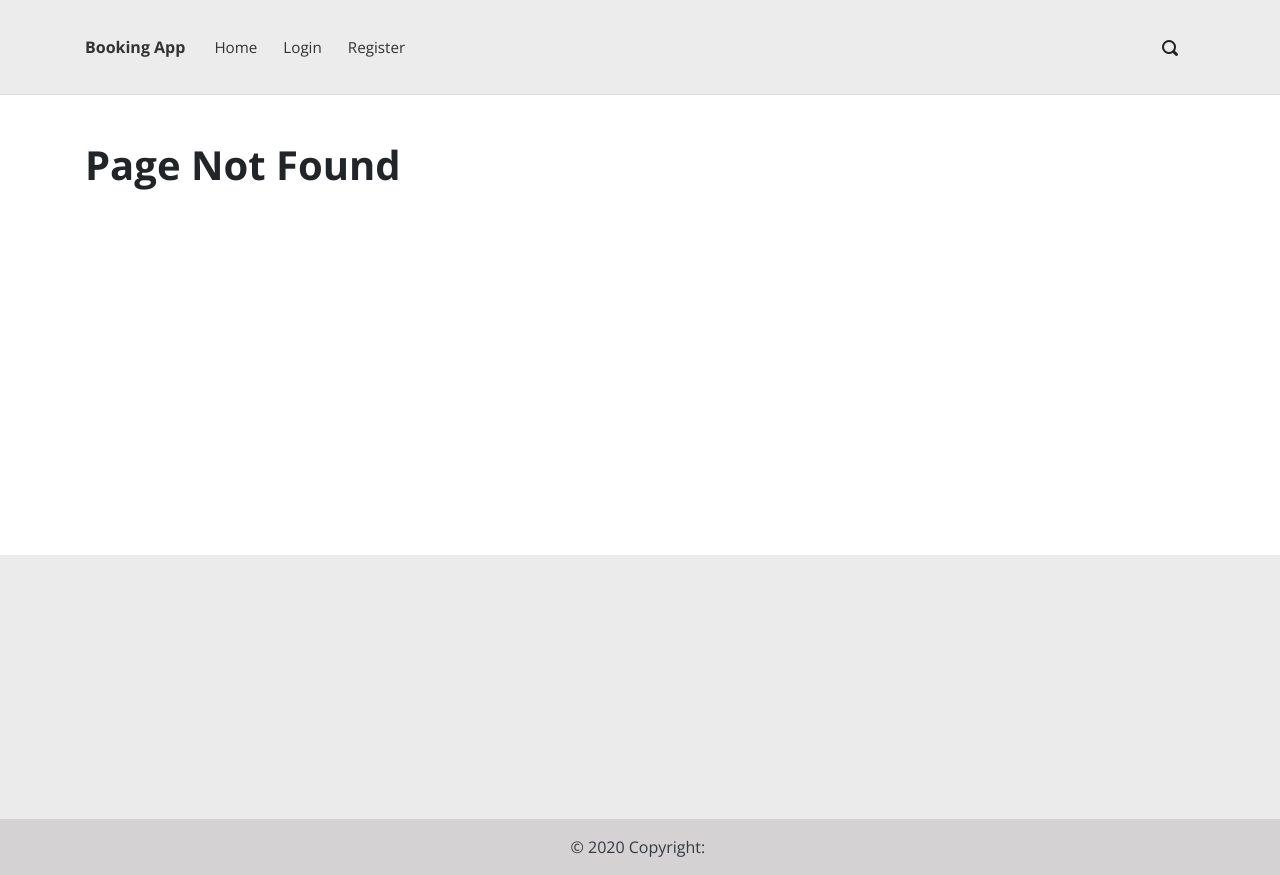
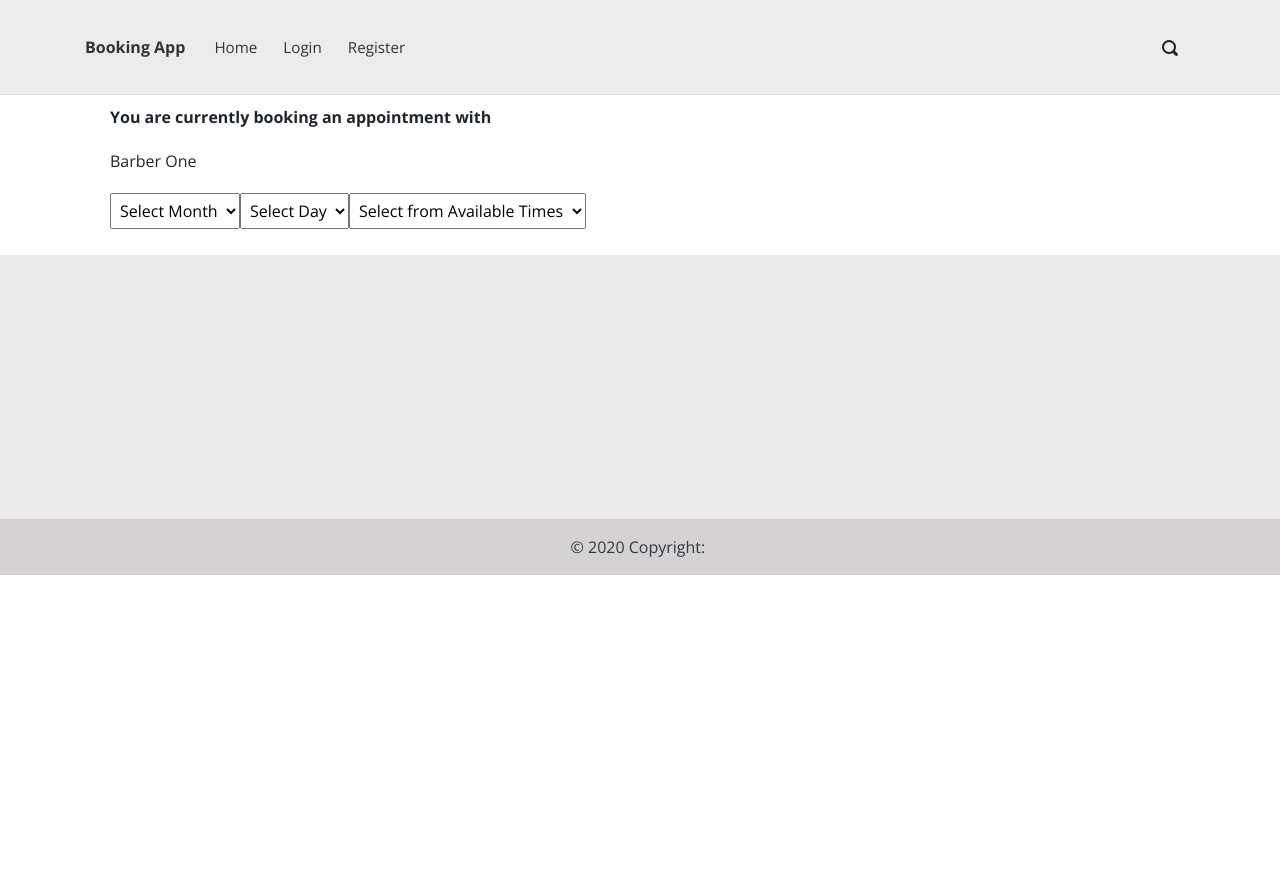
Before and after one commit to nathanolah/booking-app-front-end, an Angular app in the folder booking-app/: page /appointment-form in a window 1280 px wide. Before the commit this address had no page. After the commit the page ends 800 px from the top, so only its background shows below. Built offline with nearby package versions, Linux system fonts and the light colour scheme.

Commit message:
Added basic appointment form

```diff
--- a/booking-app/src/app/app-routing.module.ts
+++ b/booking-app/src/app/app-routing.module.ts
@@ -9,6 +9,7 @@ import { ShopProfileComponent } from './shop-profile/shop-profile.component';
 import { ProfilePageComponent } from './profile-page/profile-page.component';
 import { ReviewsListComponent } from './reviews-list/reviews-list.component';
 import { BarberProfileComponent } from './barber-profile/barber-profile.component';
+import { AppointmentFormComponent } from './appointment-form/appointment-form.component';
 
 const routes: Routes = [
   { path: 'home', component: HomeComponent },
@@ -18,6 +19,7 @@ const routes: Routes = [
   { path: 'profile-page', component: ProfilePageComponent },
   { path: 'reviews-list', component: ReviewsListComponent },
   { path: 'barber-profile', component: BarberProfileComponent },
+  { path: 'appointment-form', component: AppointmentFormComponent },
   { path: '', redirectTo: '/home', pathMatch: 'full'},
   { path: '**', component: PageNotFoundComponent }
 
--- a/booking-app/src/app/app.module.ts
+++ b/booking-app/src/app/app.module.ts
@@ -14,6 +14,7 @@ import { AccountSettingsComponent } from './account-settings/account-settings.co
 import { ShopProfileComponent } from './shop-profile/shop-profile.component';
 import { BarberProfileComponent } from './barber-profile/barber-profile.component';
 import { ReviewsListComponent } from './reviews-list/reviews-list.component';
+import { AppointmentFormComponent } from './appointment-form/appointment-form.component';
 
 @NgModule({
   declarations: [
@@ -28,7 +29,8 @@ import { ReviewsListComponent } from './reviews-list/reviews-list.component';
     AccountSettingsComponent,
     ShopProfileComponent,
     BarberProfileComponent,
-    ReviewsListComponent
+    ReviewsListComponent,
+    AppointmentFormComponent
   ],
   imports: [
     BrowserModule,
--- /dev/null
+++ b/booking-app/src/app/appointment-form/appointment-form.component.css
@@ -0,0 +1,8 @@
+[class*="col-"] {
+    background-clip: padding-box;
+    border: 10px solid transparent;
+}
+
+[class*="form-select"] {
+    padding: 5px;
+}
--- /dev/null
+++ b/booking-app/src/app/appointment-form/appointment-form.component.html
@@ -0,0 +1,74 @@
+
+<div class="container">
+    <div class="wrapper fadeInDown">
+        <div id="formContent">
+          <!-- Tabs Titles -->
+
+          <!-- Icon -->
+          <div class="container">
+            <div class="row">
+              <div class="col-sm">
+                <strong>You are currently booking an appointment with</strong>
+              </div>
+              <div class="col-sm">
+
+              </div>
+            </div>
+            <div class="row">
+                <div class="col-sm">
+                    Barber One
+                </div>
+            </div>
+            <div class="row">
+                <div class ="col-sm">
+                <select class="form-select form-select-lg mb-3" aria-label=".form-select-lg example">
+                    <option selected>Select Month</option>
+                    <option value="1">January</option>
+                    <option value="2">February</option>
+                    <option value="3">March</option>
+                    <option value="4">April</option>
+                    <option value="5">May</option>
+                    <option value="6">June</option>
+                    <option value="7">July</option>
+                    <option value="8">August</option>
+                    <option value="9">September</option>
+                    <option value="10">October</option>
+                    <option value="11">November</option>
+                    <option value="12">December</option>
+                  </select>
+                  <select class="form-select form-select-lg mb-3" aria-label=".form-select-lg example">
+                    <option selected>Select Day</option>
+                    <option value="1">1</option>
+                    <option value="2">2</option>
+                    <option value="3">3</option>
+                    <option value="4">4</option>
+                    <option value="5">5</option>
+                    <option value="6">6</option>
+                    <option value="7">7</option>
+                    <option value="8">8</option>
+                    <option value="9">9</option>
+                    <option value="10">10</option>
+                    <option value="11">11</option>
+                    <option value="12">12</option>
+                  </select>
+                  <select class="form-select form-select-lg mb-3" aria-label=".form-select-lg example">
+                    <option selected>Select from Available Times</option>
+                    <option value="1">11:30am</option>
+                    <option value="2">2:30pm</option>
+                    <option value="3">3:45pm</option>
+                  </select>
+                </div>
+
+
+          </div>
+
+
+
+
+
+
+
+
+        </div>
+      </div>
+</div>
--- /dev/null
+++ b/booking-app/src/app/appointment-form/appointment-form.component.ts
@@ -0,0 +1,15 @@
+import { Component, OnInit } from '@angular/core';
+
+@Component({
+  selector: 'app-appointment-form',
+  templateUrl: './appointment-form.component.html',
+  styleUrls: ['./appointment-form.component.css']
+})
+export class AppointmentFormComponent implements OnInit {
+
+  constructor() { }
+
+  ngOnInit(): void {
+  }
+
+}
--- a/booking-app/src/app/profile-page/profile-page.component.html
+++ b/booking-app/src/app/profile-page/profile-page.component.html
@@ -11,7 +11,7 @@
                       <p class="text-muted font-size-sm">Barber shop location</p>
 
                       <a routerLink="/reviews-list" class="btn btn-outline-primary">View Reviews</a>
-                      <button class="btn btn-outline-primary">Book an Appointment</button>
+                      <a routerLink = "/appointment-form" button class="btn btn-outline-primary">Book an Appointment</a>
                     </div>
                   </div>
                 </div>
```
Also changed, not shown: 1 other file (tests, documents, lock files or other folders).
